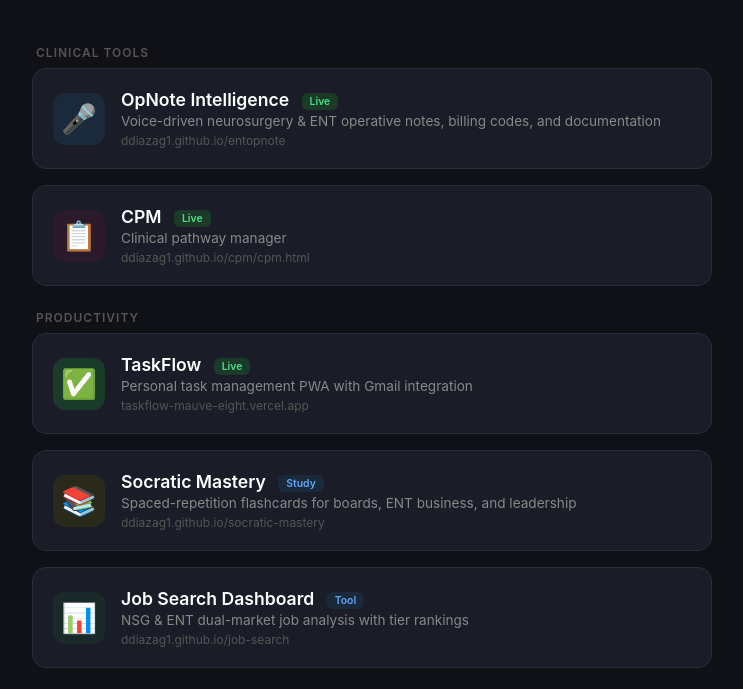
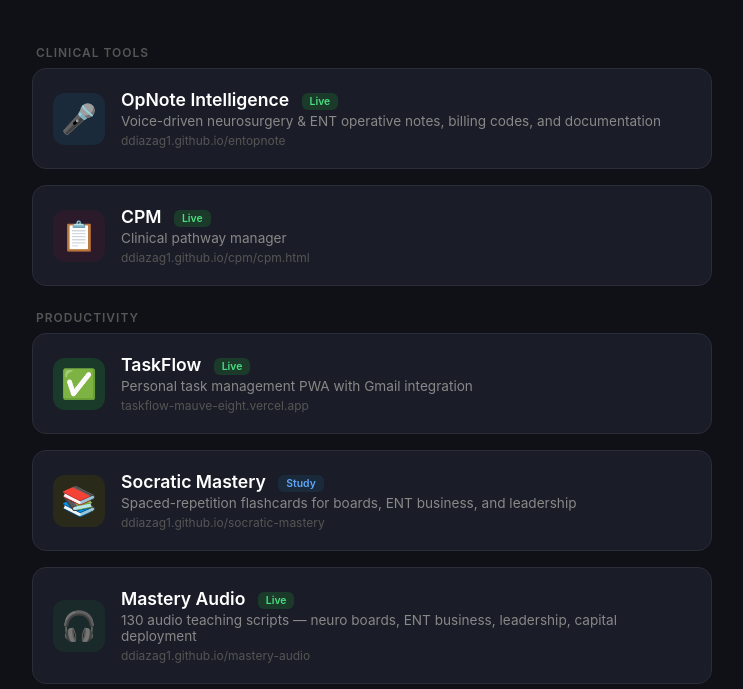
Before and after one commit to ddiazag1/ddiazag1.github.io, a plain HTML site: page index.html in a window 1280 px wide. Shown: the part 104-793 px from the top of the page, without its empty margins (268-1011 px from the left). Drawn offline with Linux system fonts and the light colour scheme.

Commit message:
Add Mastery Audio card to landing page
Co-Authored-By: Claude Opus 4.6 <noreply@anthropic.com>

```diff
--- a/index.html
+++ b/index.html
@@ -79,6 +79,14 @@ footer{text-align:center;margin-top:48px;color:#444;font-size:.8rem}
         <div class="card-url">ddiazag1.github.io/socratic-mastery</div>
       </div>
     </a>
+    <a class="card" href="https://ddiazag1.github.io/mastery-audio/" target="_blank">
+      <div class="icon" style="background:#1A2A2A">&#x1F3A7;</div>
+      <div class="card-text">
+        <div class="card-title">Mastery Audio <span class="tag tag-live">Live</span></div>
+        <div class="card-desc">130 audio teaching scripts — neuro boards, ENT business, leadership, capital deployment</div>
+        <div class="card-url">ddiazag1.github.io/mastery-audio</div>
+      </div>
+    </a>
     <a class="card" href="https://ddiazag1.github.io/job-search/" target="_blank">
       <div class="icon" style="background:#1A2A2A">&#x1F4CA;</div>
       <div class="card-text">
```
